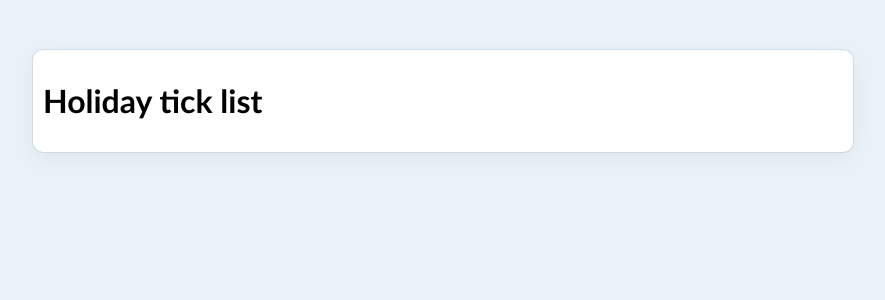
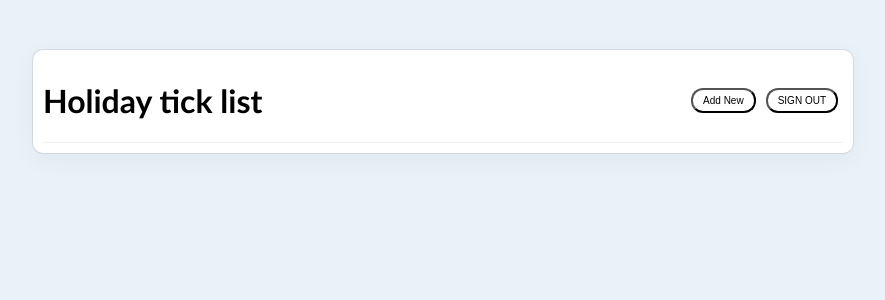
Before and after one commit to touyeexiong/deployed-to-do-app, a React (Create React App) app in the folder client/: page / in a window 1280 px wide. Shown: the top 300 px of the page, without its empty margins (197-1082 px from the left). Built offline with nearby package versions, Linux system fonts and the light colour scheme.

Commit message:
styled ListHeader

```diff
--- a/client/src/components/ListHeader.js
+++ b/client/src/components/ListHeader.js
@@ -1,9 +1,18 @@
 import React from 'react'
 
 const ListHeader = ({listName}) => {
+
+    const signOut = () => {
+        console.log('signout');
+    }
+
   return (
     <div className='list-header'>
       <h1>{listName}</h1>
+      <div className='button-container'>
+        <button className='create'>Add New</button>
+        <button className='signout' onClick={signOut}>SIGN OUT</button>
+      </div>
     </div>
   )
 }
--- a/client/src/index.css
+++ b/client/src/index.css
@@ -17,6 +17,24 @@
     ;
 }
 
+.button-container {
+    display: flex;
+    align-items: center;
+}
+
+.button-container button {
+    margin: 0 5px;
+    font-size: 10px;
+    padding: 5px 10px;
+    border-radius: 12px;
+    background-color: transparent;
+}
+
+/* List Header */
+
 .list-header {
-
+    width: 100%;
+    display: flex;
+    justify-content: space-between;
+    border-bottom: rgba(0,0,0, 0.05) 1px solid;
 }
```
